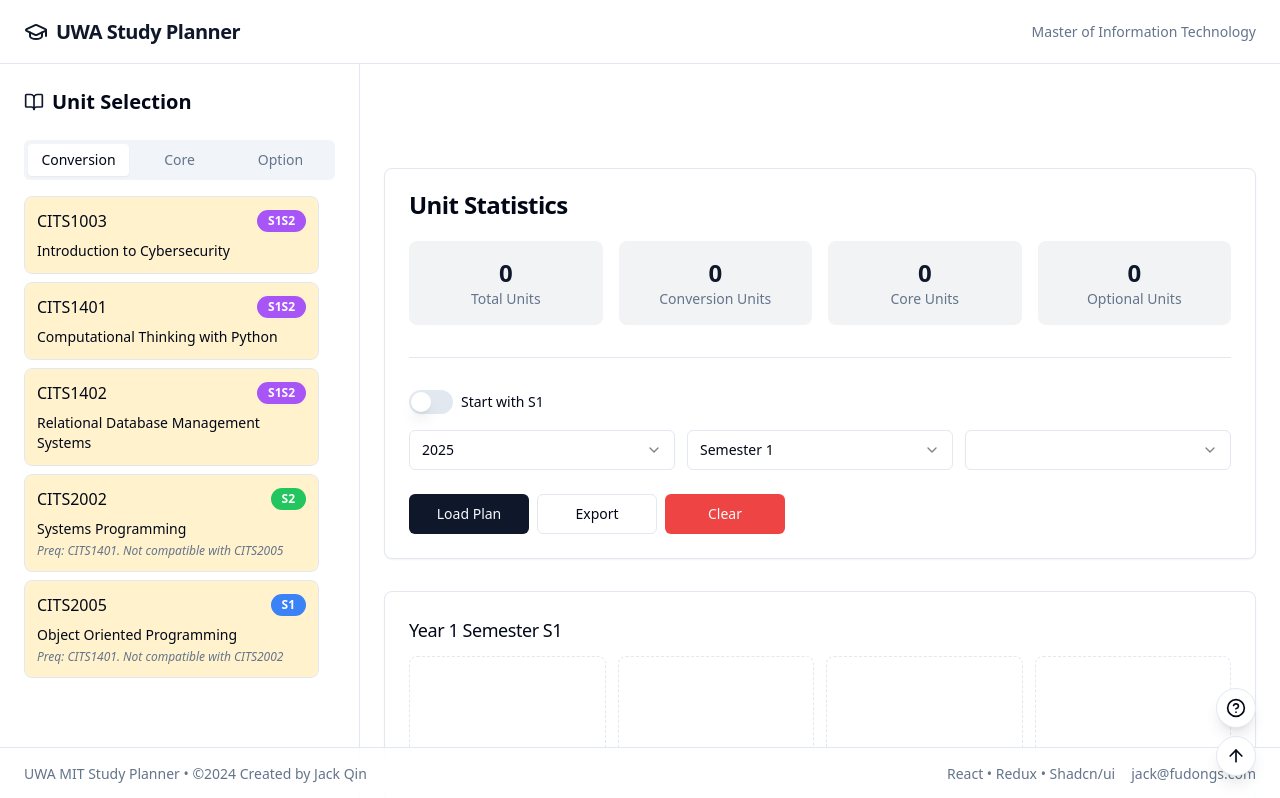
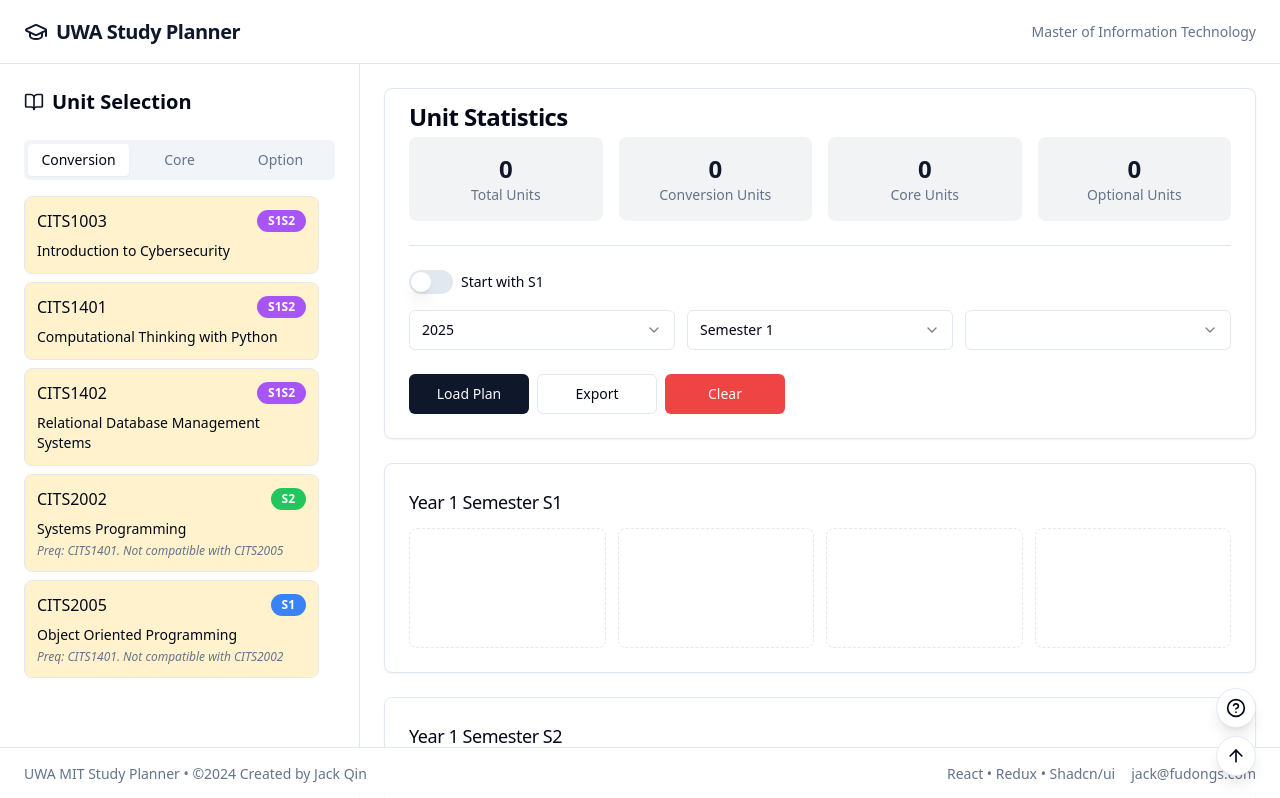
Before and after one commit to qinscode/uwa-study-planner, a React (Vite) app: page / in a window 1280 px wide. Shown: the top 798 px of the page. Built offline with nearby package versions, Linux system fonts and the light colour scheme.

Commit message:
style(components): adjust spacing and layout across components
- Reduce spacing in CourseSummary card
- Adjust padding in MainContent
- Remove pt-16 class from SemesterGrid main content area

```diff
--- a/src/components/Main/CourseSummary.tsx
+++ b/src/components/Main/CourseSummary.tsx
@@ -63,11 +63,11 @@ const CourseSummary: React.FC<CourseSummaryProps> = ({
   ).length
 
   return (
-    <Card className="mb-8">
-      <CardHeader>
+    <Card>
+      <CardHeader className="pb-2 pt-4">
         <CardTitle>Unit Statistics</CardTitle>
       </CardHeader>
-      <CardContent className="space-y-8">
+      <CardContent className="space-y-6">
         <div className="grid grid-cols-2 gap-4 sm:grid-cols-2 lg:grid-cols-4">
           <div className="text-center p-4 rounded-lg bg-primary/5 hover:bg-primary/10 transition-colors">
             <div className="text-2xl font-bold text-primary">{selectedCourses.length}</div>
--- a/src/components/Main/MainContent.tsx
+++ b/src/components/Main/MainContent.tsx
@@ -50,7 +50,7 @@ const MainContent: React.FC<MainContentProps> = ({
   selectedProgram,
 }) => {
   return (
-    <div ref={captureRef} className="p-4 lg:p-6 w-full max-w-[1600px] mx-auto">
+    <div ref={captureRef} className="px-4 pt-2 pb-4 lg:px-6 w-full max-w-[1600px] mx-auto">
       <CourseSummary
         selectedCourses={selectedCourses}
         startWithS2={semesters[0] === 'S2'}
--- a/src/components/Main/SemesterGrid.tsx
+++ b/src/components/Main/SemesterGrid.tsx
@@ -9,16 +9,16 @@
 
 import React, { useRef, useState } from 'react'
 import { useSelector, useDispatch } from 'react-redux'
-import { RootState } from '../../redux/store'
-import { clearSelectedCourses, loadStudyPlan } from '../../redux/courseSlice'
+import { RootState } from '@/redux/store'
+import { clearSelectedCourses, loadStudyPlan } from '@/redux/courseSlice'
 import HeaderBar from '../HeaderBar'
 import Sidebar from '../Sider/Sidebar'
 import MainContent from './MainContent'
 import ClearModal from '../Modals/ClearModal'
 import CourseSelector from '../Sider/CourseSelector'
 import exportTableToPNG from '../../utils/exportTableToPNG'
-import { useModal } from '../../hooks/useModal'
-import { useResponsive } from '../../hooks/useResponsive'
+import { useModal } from '@/hooks/useModal'
+import { useResponsive } from '@/hooks/useResponsive'
 import { Sheet, SheetContent } from '@/components/ui/sheet'
 import { cn } from '@/lib/utils'
 import { BookOpen } from 'lucide-react'
@@ -114,7 +114,7 @@ const SemesterGrid: React.FC = () => {
         {/* Main Content Area */}
         <main
           className={cn(
-            "flex-1 min-h-screen pt-16 pb-32",
+            "flex-1 min-h-screen pb-32",
             !isMobile && `ml-[${sidebarWidth}]`
           )}
           style={!isMobile ? { marginLeft: sidebarWidth } : undefined}
```
